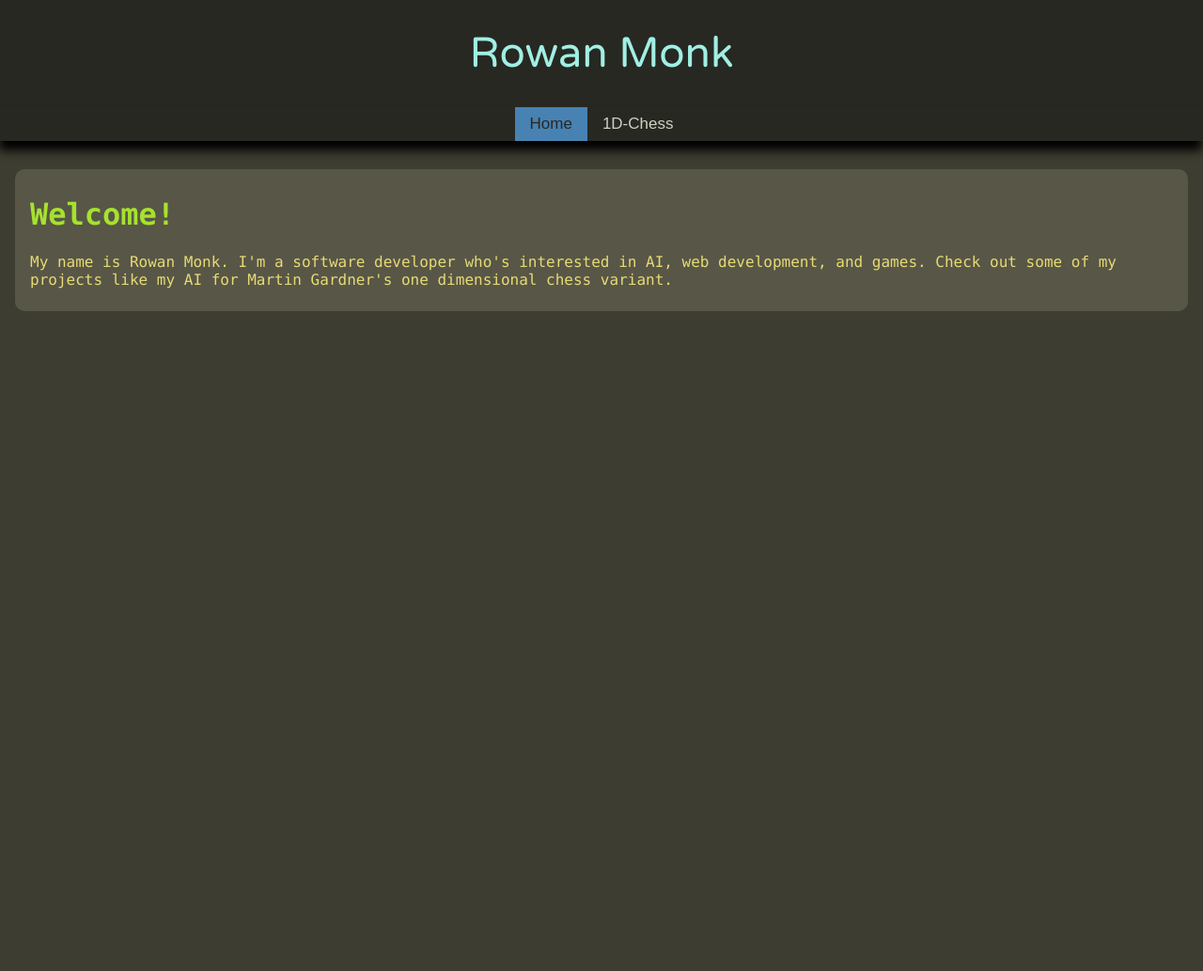
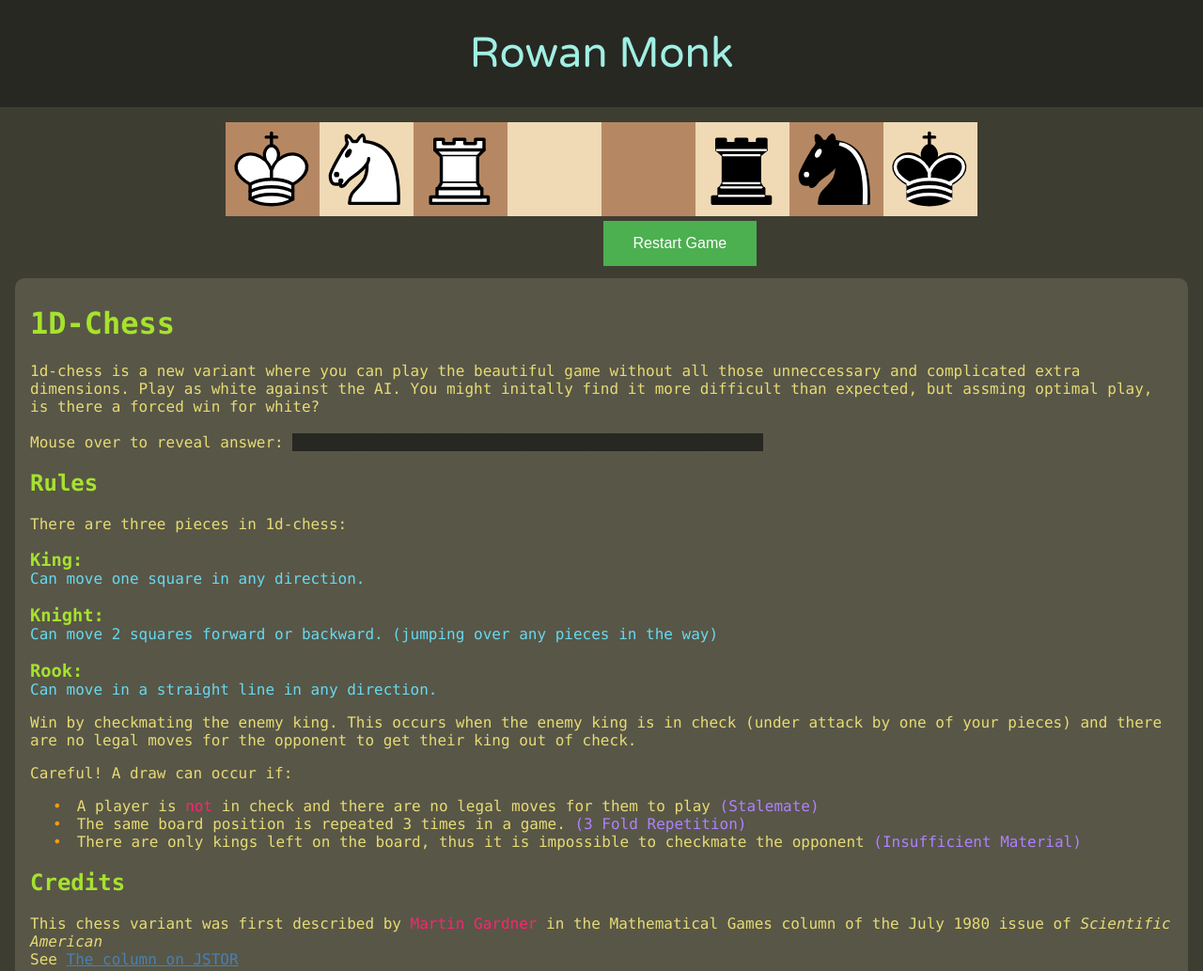
Before and after one commit to Rowan441/Rowan441.github.io, a plain HTML site: page index.html in a window 1280 px wide. Shown: the top 1033 px of the page at 94% size. Before the commit the page ends 800 px from the top, so only its background shows below. Drawn offline with Linux system fonts and the light colour scheme.

Commit message:
Remove non-chess content

```diff
--- a/css/styles.css
+++ b/css/styles.css
@@ -6,44 +6,6 @@ header .site-title {
   background: #272822;
   color: #a1efe4;
   font-size: 45px;
-}
-
-header nav {
-  font-family: Arial, Helvetica, sans-serif;
-
-  display: flex;
-  justify-content: center;
-
-  overflow: hidden;
-  white-space: nowrap;
-
-  background-color: #272822;
-
-  box-shadow: black -1px 10px 10px;
-  margin-bottom: 30px;
-}
-
-header nav a {
-  flex: 0 1;
-
-  background-color: #272822;
-  color: #cfcfc2;
-
-  text-align: center;
-  padding: 8px 16px;
-  text-decoration: none;
-  font-size: 17px;
-
-}
-
-header nav a:hover {
-  background-color: #cfcfc2;
-  color: #272822;
-}
-
-header nav a.active {
-  background-color: #4782b2;
-  color: #272822;
 }
 
 body {
--- a/index.html
+++ b/index.html
@@ -2,12 +2,16 @@
 <html>
 <head>
     <meta charset="utf-8" />
-    <title>Rowan Monk</title>
+    <title>Chess</title>
 
 	<link rel="preconnect" href="https://fonts.gstatic.com">
 	<link href="https://fonts.googleapis.com/css2?family=Varela+Round&display=swap" rel="stylesheet">
 
 	<link rel="stylesheet" href="./css/styles.css">
+	<script src="./js/jquery-3.6.0.min.js"></script>
+	<script src="./js/roundRect.js"></script>
+	<script src="./js/1d-chess.js"></script>
+	<script src="./js/chess-ai.js"></script>
 
 	<link rel="apple-touch-icon" sizes="180x180" href="/apple-touch-icon.png">
     <link rel="icon" type="image/png" sizes="32x32" href="/favicon-32x32.png">
@@ -15,29 +19,83 @@
     <link rel="manifest" href="/site.webmanifest">
 </head>
 
+<div class="pieces-images" hidden>
+	<img id="white-king" src="./assets/pieces/white-king.svg"/>
+	<img id="white-knight" src="./assets/pieces/white-knight.svg"/>
+	<img id="white-rook" src="./assets/pieces/white-rook.svg"/>
+
+	<img id="black-king" src="./assets/pieces/black-king.svg"/>
+	<img id="black-knight" src="./assets/pieces/black-knight.svg"/>
+	<img id="black-rook" src="./assets/pieces/black-rook.svg"/>
+</div>
+
 <header>
     <div class="site-title">
         Rowan Monk
     </div>
-    <nav>
-		<a href="/index" class="active">
-			Home
-		</a>
-		<a href="/chess">
-			1D-Chess
-		</a>
-    </nav>
 </header>
 
 <body>
 
+	<div id="chess-container">
+		<canvas id="chess-canvas" width="800" height="100"></canvas>
+		<div id="buttons">
+			<button id="chess-draw" class="invisible" type="button" title="Neither player can checkmate!"> Claim Draw </button>
+			<button id="chess-replay" type="button"> Restart Game</button>
+		</div>
+	</div>
+
 	<main>
-    <h1>Welcome!</h1>
+
+		<h1> 1D-Chess </h1>
 
 		<p>
-        My name is Rowan Monk. I'm a software developer who's interested in AI, web development, and games.
-        Check out some of my projects like my AI for Martin Gardner's one dimensional chess variant.
+			1d-chess is a new variant where you can play the beautiful game without all those unneccessary and complicated extra dimensions.
+			Play as white against the AI. You might initally find it more difficult than expected, but assming optimal play, is there a forced win for white?
+			<br>
+			<br>
+			Mouse over to reveal answer: <span class="spoiler">Yes! Try this line: N4 N5, N6 K7, R4 K6, R2 K7, R5++</span>
 		</p>
+
+		<h2> Rules </h2>
+
+		<p> There are three pieces in 1d-chess: </p>
+
+		<h3 class="piecerules"> King: </h3>
+
+		<p class="moverules">  Can move one square in any direction. </p>
+
+		<h3 class="piecerules"> Knight: </h3>
+
+		<p class="moverules">  Can move 2 squares forward or backward. (jumping over any pieces in the way) </p>
+
+		<h3 class="piecerules"> Rook: </h3>
+
+		<p class="moverules">  Can move in a straight line in any direction. </p>
+
+		<p>
+			Win by checkmating the enemy king. This occurs when the enemy king is in check (under attack by one of your pieces)
+			and there are no legal moves for the opponent to get their king out of check.
+		</p>
+
+		<p>
+			Careful! A draw can occur if:
+		</p>
+
+		<ul>
+			<li> A player is <strong>not</strong> in check and there are no legal moves for them to play <span class="purple">(Stalemate)</span> </li>
+			<li> The same board position is repeated 3 times in a game. <span class="purple">(3 Fold Repetition)</span> </li>
+			<li> There are only kings left on the board, thus it is impossible to checkmate the opponent <span class="purple">(Insufficient Material)</span> </li>
+		</ul>
+
+		<h2> Credits </h2>
+
+		<p>
+			This chess variant was first described by <strong>Martin Gardner</strong> in the Mathematical Games column of the July 1980 issue of <i>Scientific American</i>
+			<br>
+			See <a href="https://www.jstor.org/stable/24966361">The column on JSTOR</a>
+		</p>
+
 
 	</main>
 
```
Also changed, not shown: chess.html (deleted, +0 -111 lines). Lines whose indentation alone changed are shown as unchanged.
